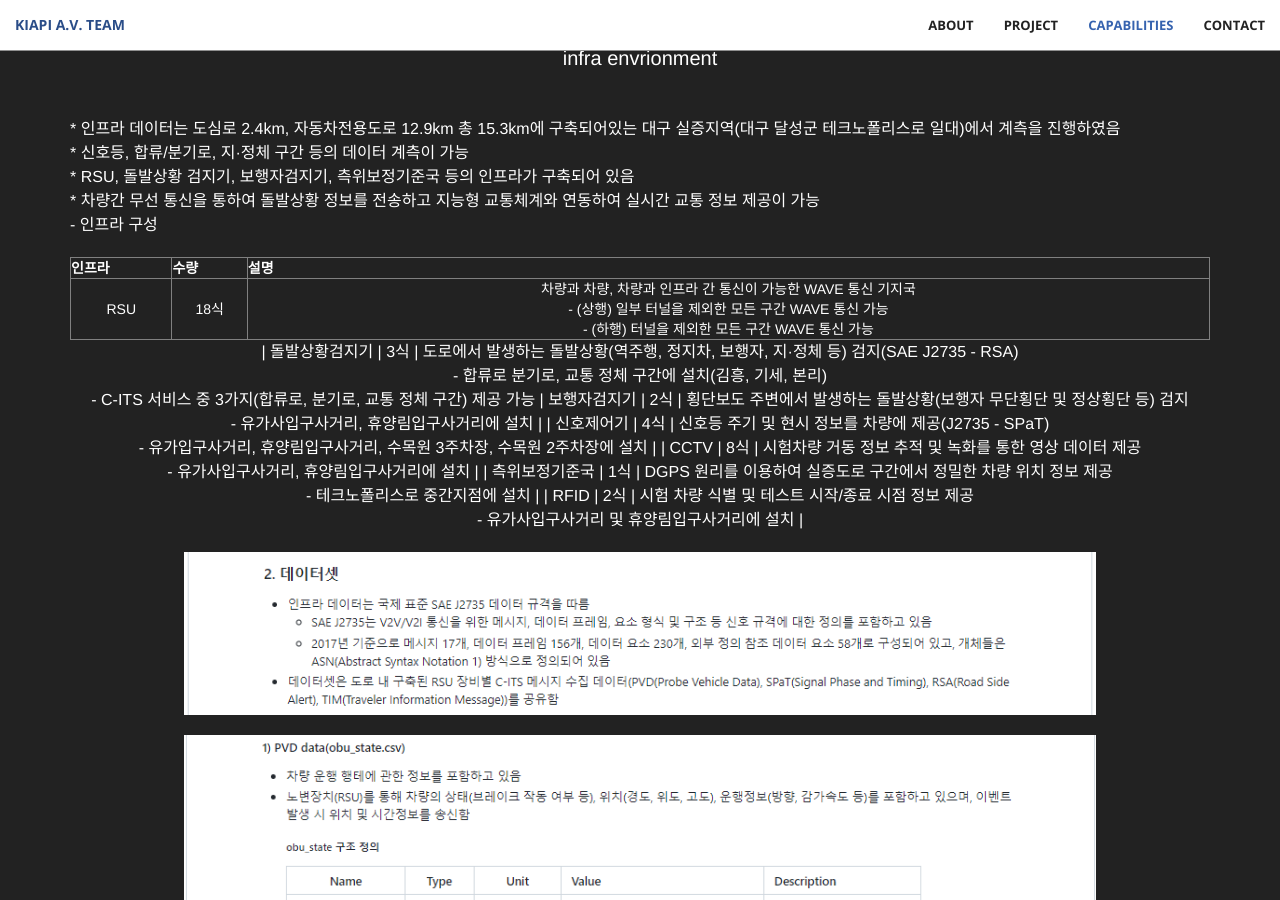
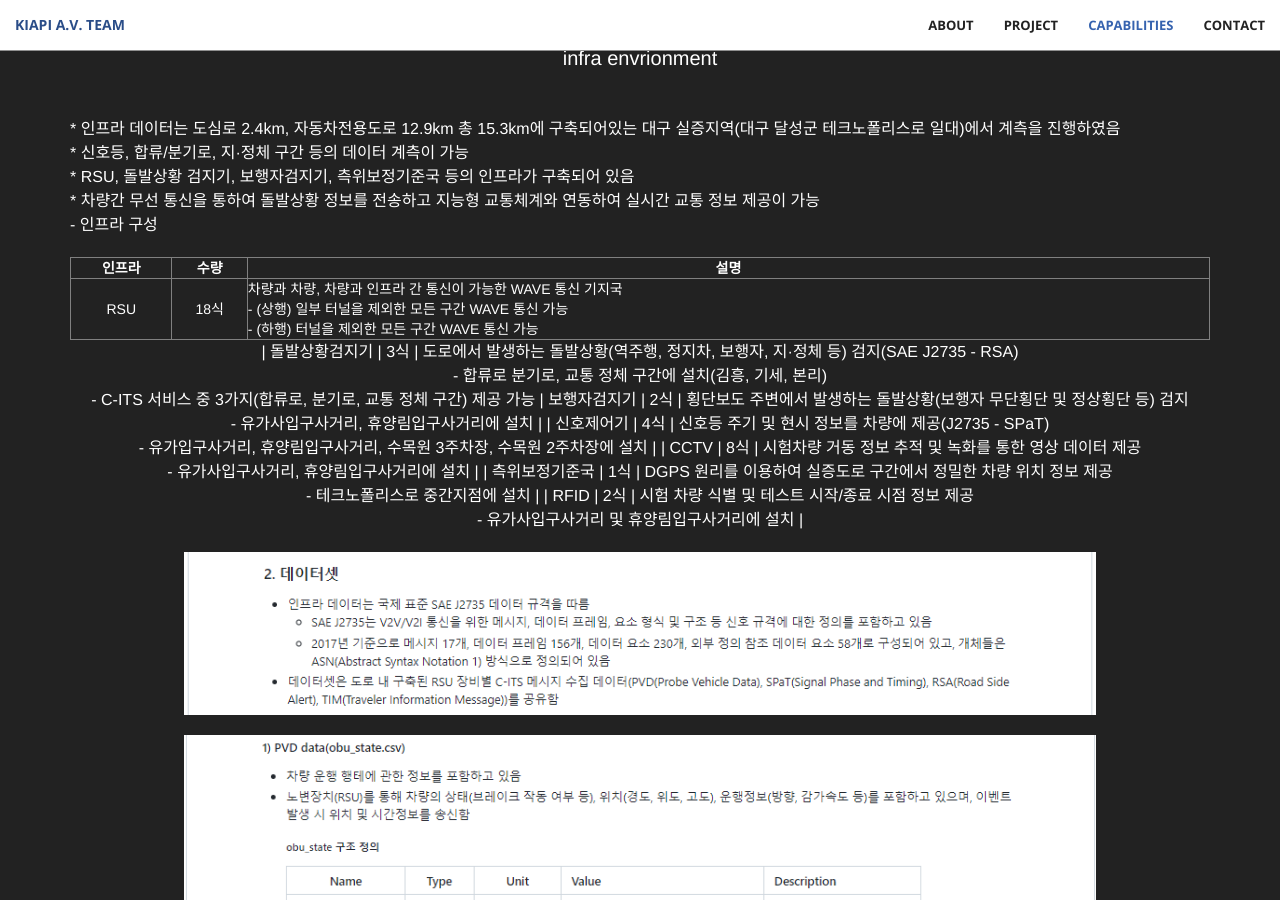
Before and after one commit to Yunhyeongseok-kiapi/kiapi_mulitagent.github.io, a Jekyll site: the page built from docs/index.html, in a window 1280 px wide and 900 px high, scrolled down 3575 px. Built offline with Jekyll 4.4.1, drawn with Linux system fonts in a browser that asks for light colours.

Commit message:
Update aside.html

```diff
--- a/docs/_includes/aside.html
+++ b/docs/_includes/aside.html
@@ -29,15 +29,15 @@
             </p>
             <table width="100%" border="1px solid #444444" border-collapse="collapse">
               <thead>
-                <th border="1px solid #444444" padding="10ox">인프라</th>
-                <th border="1px solid #444444" padding="10ox">수량</th>
-                <th border="1px solid #444444" padding="10ox">설명</th>
+                <th border="1px solid #444444" padding="10ox" style="text-align: center">인프라</th>
+                <th border="1px solid #444444" padding="10ox" style="text-align: center">수량</th>
+                <th border="1px solid #444444" padding="10ox" style="text-align: center">설명</th>
               </thead>
               <tbody>
                 <tr>
-                  <td>RSU</td>
-                  <td>18식</td>
-                  <td>차량과 차량, 차량과 인프라 간 통신이 가능한 WAVE 통신 기지국
+                  <td style="text-align: center">RSU</td>
+                  <td style="text-align: center">18식</td>
+                  <td style="text-align: left">차량과 차량, 차량과 인프라 간 통신이 가능한 WAVE 통신 기지국
                     <br/> - (상행) 일부 터널을 제외한 모든 구간 WAVE 통신 가능
                     <br/> - (하행) 터널을 제외한 모든 구간 WAVE 통신 가능
                   </td>
```
